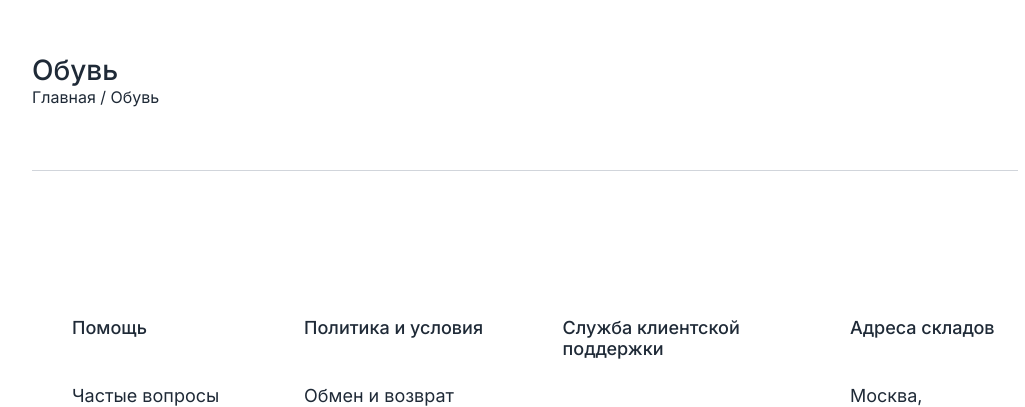
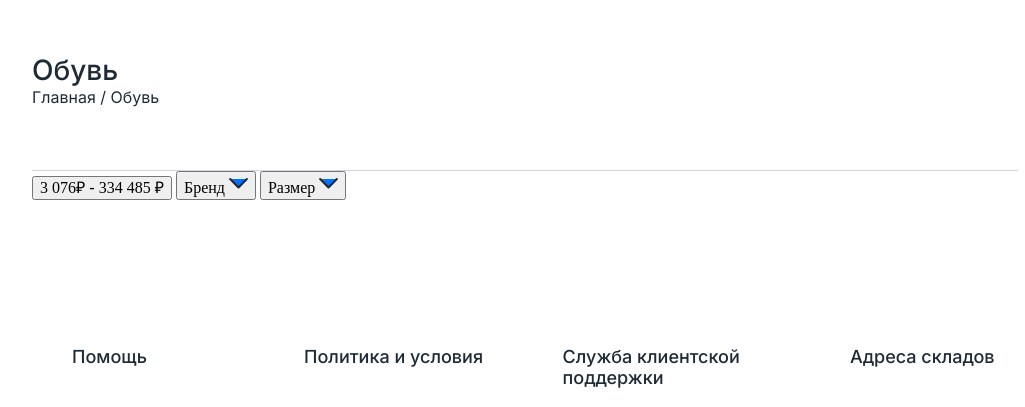
Before and after one commit to evdokimov-dens/poizon-project, a PHP site: page /shoes.php in a window 1280 px wide; the page is wider, and only the part inside the window is pictured. Shown: the part 97-504 px from the top of that part, without its empty margins (118-1143 px from the left). Run offline with PHP 8.4, Linux system fonts and the light colour scheme; some web fonts are replaced.

Commit message:
add: shoes container

```diff
--- a/shoes.php
+++ b/shoes.php
@@ -4,5 +4,18 @@
     <h2 class="shoes-title">Обувь</h2>
     <p class="shoes-text">Главная / Обувь</p>
   </div>
+  <div class="price-filter-container">
+    <button class="shoes-costs">3 076₽ - 334 485 ₽</button>
+    <button class="shoes-brand">Бренд
+      <svg class="shoes-arrow-vector" width="19" height="19">
+            <use href="img/sprite.svg#shoes-arrow"></use>
+          </svg>
+    </button>
+    <button class="shoes-size">Размер
+      <svg class="shoes-arrow-vector" width="19" height="19">
+            <use href="img/sprite.svg#shoes-arrow"></use>
+          </svg>
+    </button>
+  </div>
 </section>
 <? include_once('footer.php');?>
```
Also changed, not shown: img/sprite.svg, 1 other file.
